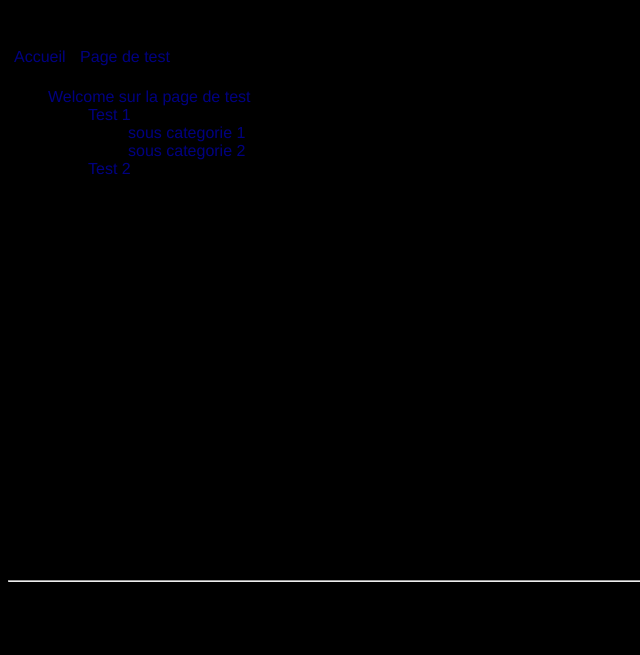
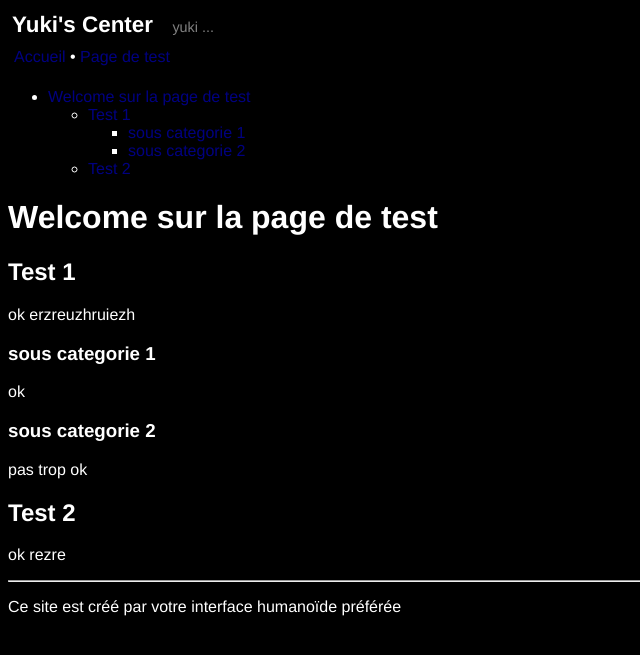
Before and after one commit to HumanoidInterface/testwebsite, a Jekyll site: the page built from test.md, in a window 1280 px wide. Shown: the top 655 px of the page, without its empty margins (0-640 px from the left). Built offline with Jekyll 4.4.1, drawn with Linux system fonts in a browser that asks for light colours.

Commit message:
try to make dark bg work

```diff
--- a/_config.yml
+++ b/_config.yml
@@ -1,4 +1,8 @@
-remote_theme: henrythemes/jekyll-starter-theme-v2
+###########
+# site.title
+
+title:    "Yuki's Center"
+subtitle: 'yuki ...'
 
 nav:
 - { title: 'Accueil',              href: '/' }
--- a/css/style.scss
+++ b/css/style.scss
@@ -1,12 +1,6 @@
 ---
-###
-# note: will result in an all-in-one-file stylesheet e.g. style.css
-#   in _config.yml add:
-#     sass:
-#       sass_dir: css
-#       style:    expanded
+###  turn on preprocessing by starting with required front matter block
 ---
-
 
 @import 'settings';
 
@@ -14,8 +8,10 @@
  * css styles go here
  */
 
-html {
+body {
   font-family: $font-family;
+  background-color: black;
+  color: white;
 }
 
 a, a:visited {
@@ -25,10 +21,6 @@ a, a:visited {
 
 a:hover {
   text-decoration: underline;
-}
-
-body {
-  background-color: black;
 }
 
 
```
